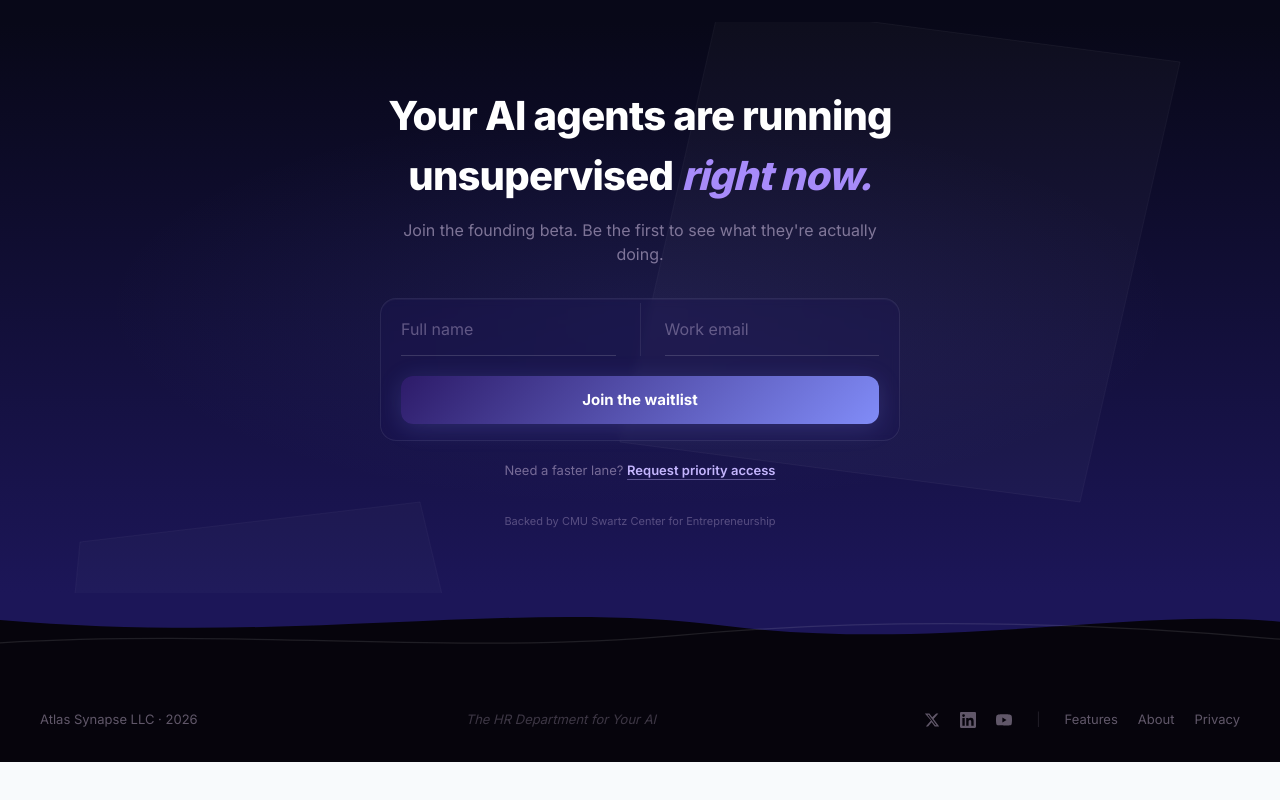
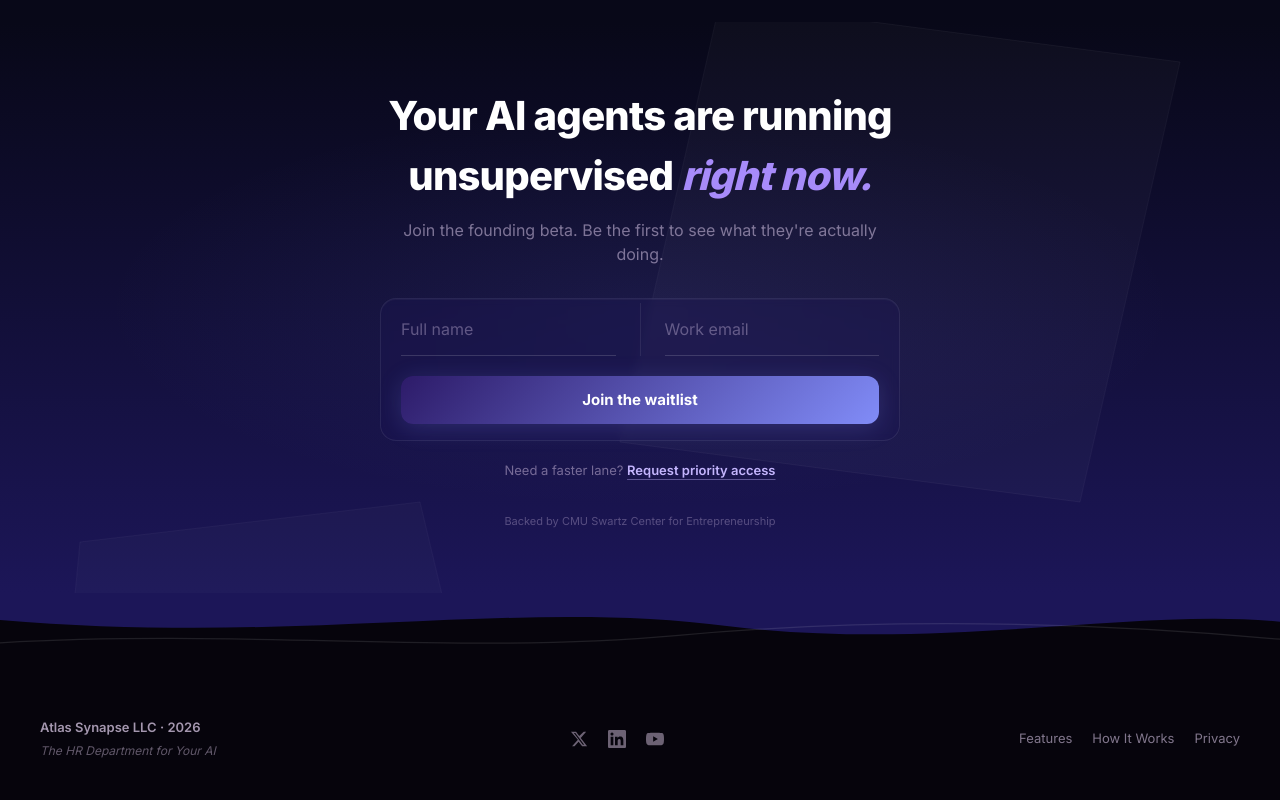
Before and after one commit to atlassynapseai/Atlas-Synapse-Pitch-Site, a Next.js app: page / in a window 1280 px wide. Shown: the part 5763-6563 px from the top of the page. Before the commit the page ends 6525 px from the top, so only its background shows below. Built offline with nearby package versions, Linux system fonts and the light colour scheme.

Commit message:
Fix footer: visible text, brand-color icon hovers, correct nav anchors

```diff
--- a/src/components/landing/footer.tsx
+++ b/src/components/landing/footer.tsx
@@ -4,8 +4,9 @@ const SOCIALS = [
   {
     label: "X / Twitter",
     href: "https://x.com/AtlasSynapse",
+    hoverClass: "hover:text-white",
     icon: (
-      <svg width="16" height="16" viewBox="0 0 24 24" fill="currentColor" aria-hidden="true">
+      <svg width="18" height="18" viewBox="0 0 24 24" fill="currentColor" aria-hidden="true">
         <path d="M18.244 2.25h3.308l-7.227 8.26 8.502 11.24H16.17l-4.714-6.231-5.401 6.231H2.747l7.73-8.835L1.254 2.25H8.08l4.253 5.622 5.911-5.622Zm-1.161 17.52h1.833L7.084 4.126H5.117z" />
       </svg>
     ),
@@ -13,8 +14,9 @@ const SOCIALS = [
   {
     label: "LinkedIn",
     href: "https://linkedin.com/company/atlas-synapse",
+    hoverClass: "hover:text-[#0A66C2]",
     icon: (
-      <svg width="16" height="16" viewBox="0 0 24 24" fill="currentColor" aria-hidden="true">
+      <svg width="18" height="18" viewBox="0 0 24 24" fill="currentColor" aria-hidden="true">
         <path d="M20.447 20.452h-3.554v-5.569c0-1.328-.027-3.037-1.852-3.037-1.853 0-2.136 1.445-2.136 2.939v5.667H9.351V9h3.414v1.561h.046c.477-.9 1.637-1.85 3.37-1.85 3.601 0 4.267 2.37 4.267 5.455v6.286zM5.337 7.433a2.062 2.062 0 0 1-2.063-2.065 2.064 2.064 0 1 1 2.063 2.065zm1.782 13.019H3.555V9h3.564v11.452zM22.225 0H1.771C.792 0 0 .774 0 1.729v20.542C0 23.227.792 24 1.771 24h20.451C23.2 24 24 23.227 24 22.271V1.729C24 .774 23.2 0 22.222 0h.003z" />
       </svg>
     ),
@@ -22,20 +24,32 @@ const SOCIALS = [
   {
     label: "YouTube",
     href: "https://www.youtube.com/@AtlasSynapse",
+    hoverClass: "hover:text-[#FF0000]",
     icon: (
-      <svg width="16" height="16" viewBox="0 0 24 24" fill="currentColor" aria-hidden="true">
+      <svg width="18" height="18" viewBox="0 0 24 24" fill="currentColor" aria-hidden="true">
         <path d="M23.498 6.186a3.016 3.016 0 0 0-2.122-2.136C19.505 3.545 12 3.545 12 3.545s-7.505 0-9.377.505A3.017 3.017 0 0 0 .502 6.186C0 8.07 0 12 0 12s0 3.93.502 5.814a3.016 3.016 0 0 0 2.122 2.136c1.871.505 9.376.505 9.376.505s7.505 0 9.377-.505a3.015 3.015 0 0 0 2.122-2.136C24 15.93 24 12 24 12s0-3.93-.502-5.814zM9.545 15.568V8.432L15.818 12l-6.273 3.568z" />
       </svg>
     ),
   },
 ];
 
+const NAV_LINKS = [
+  { label: "Features", href: "#features" },
+  { label: "How It Works", href: "#how" },
+  { label: "Privacy", href: "/privacy" },
+];
+
 export function Footer() {
   return (
-    <footer className="border-t border-[#2D1B69]/30 py-8" style={{ background: LANDING.footer.solid }}>
-      <div className="mx-auto flex w-full max-w-[1400px] flex-col items-center justify-between gap-6 px-6 text-[13px] text-[#E8D5F5]/40 lg:px-10 md:flex-row md:gap-3">
-        <span>Atlas Synapse LLC &middot; {new Date().getFullYear()}</span>
-        <span className="italic opacity-60">The HR Department for Your AI</span>
+    <footer className="border-t border-[#2D1B69]/30 py-10" style={{ background: LANDING.footer.solid }}>
+      <div className="mx-auto flex w-full max-w-[1400px] flex-col items-center justify-between gap-8 px-6 lg:px-10 md:flex-row md:gap-4">
+        {/* Brand */}
+        <div className="flex flex-col items-center gap-1 md:items-start">
+          <span className="text-[13px] font-semibold text-[#E8D5F5]/70">Atlas Synapse LLC &middot; {new Date().getFullYear()}</span>
+          <span className="text-[12px] italic text-[#E8D5F5]/40">The HR Department for Your AI</span>
+        </div>
+
+        {/* Social icons */}
         <div className="flex items-center gap-5">
           {SOCIALS.map((s) => (
             <a
@@ -44,15 +58,24 @@ export function Footer() {
               target="_blank"
               rel="noopener noreferrer"
               aria-label={s.label}
-              className="transition-colors hover:text-[#E8D5F5]/80"
+              className={`text-[#E8D5F5]/45 transition-colors duration-150 ${s.hoverClass}`}
             >
               {s.icon}
             </a>
           ))}
-          <span className="mx-1 opacity-30">|</span>
-          <a href="#" className="transition-colors hover:text-[#E8D5F5]/80">Features</a>
-          <a href="#" className="transition-colors hover:text-[#E8D5F5]/80">About</a>
-          <a href="#" className="transition-colors hover:text-[#E8D5F5]/80">Privacy</a>
+        </div>
+
+        {/* Nav links */}
+        <div className="flex items-center gap-5">
+          {NAV_LINKS.map((l) => (
+            <a
+              key={l.label}
+              href={l.href}
+              className="text-[13px] text-[#E8D5F5]/55 transition-colors hover:text-[#E8D5F5]/90"
+            >
+              {l.label}
+            </a>
+          ))}
         </div>
       </div>
     </footer>
```
